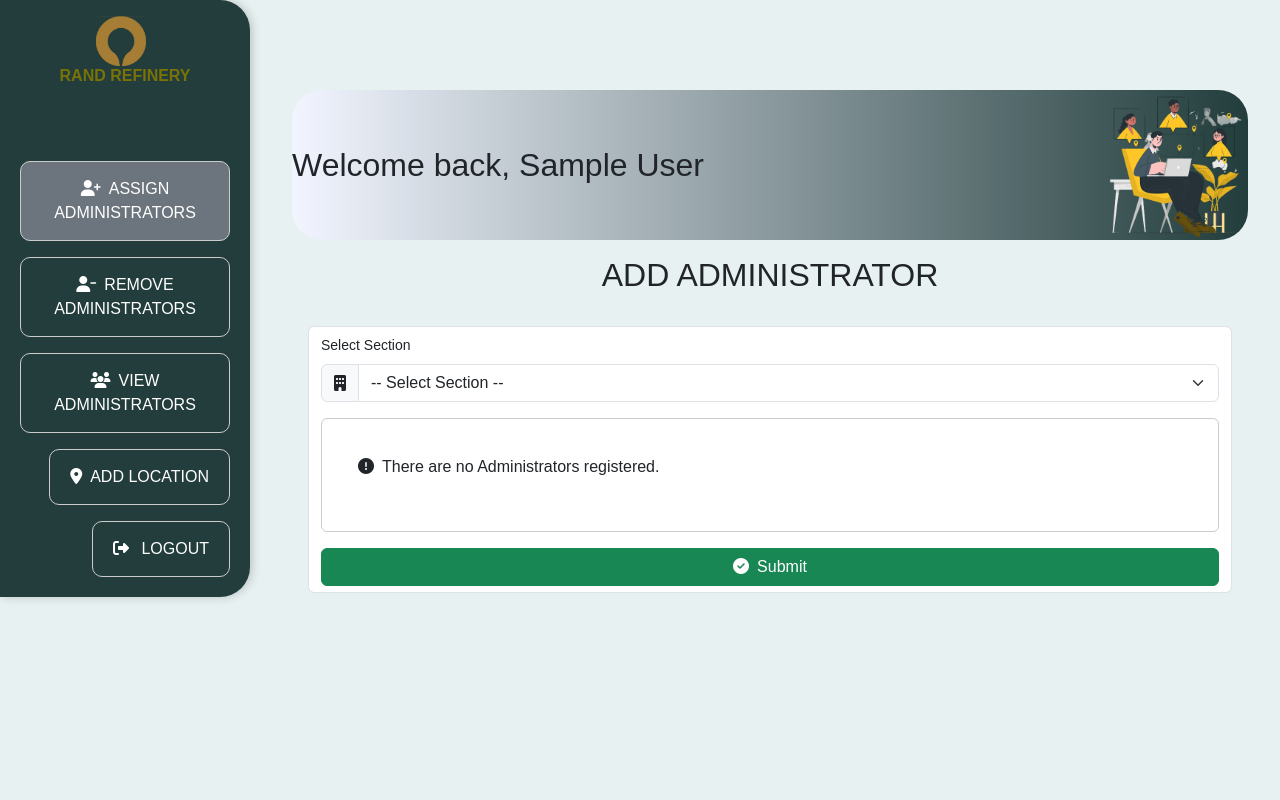
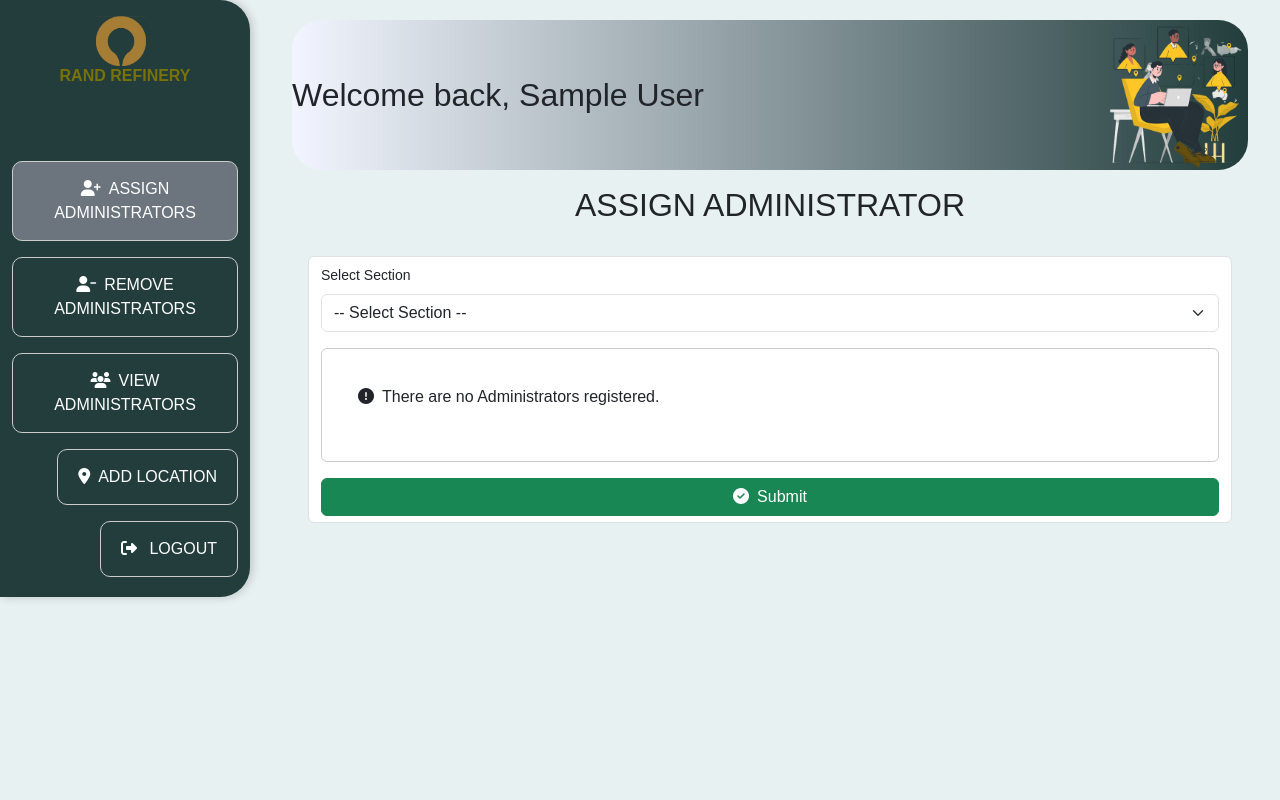
Before and after one commit to SamuelPudinyane/Refinery_2026_mobility, a Flask app: page /master_add in a window 1280 px wide. Run offline with Flask 3, Linux system fonts and the light colour scheme; the visitor is signed in with stand-in values (Sample User, id 1); data that the repository does not hold is empty; some libraries are stand-ins or nearby versions.

Commit message:
query added

```diff
--- a/dbqueries.py
+++ b/dbqueries.py
@@ -20,36 +20,36 @@ import os
 
 """
 
+def get_db_connection():
+    try:
+        # Use environment variables for connection parameters
+        conn = psycopg2.connect(
+            dbname="rand_refinary",
+            user="postgres",
+            password="Admin",
+            host="localhost",
+            port=5432
+        )
+        return conn
+    except Exception as e:
+        print(f"Error connecting to PostgreSQL database: {e}")
+        return None
+
+
 # def get_db_connection():
 #     try:
-#         # Use environment variables for connection parameters
 #         conn = psycopg2.connect(
-#             dbname="rand_refinary",
-#             user="postgres",
-#             password="Admin",
-#             host="localhost",
-#             port=5432
+#             dbname=os.getenv("DB_NAME", "randrefinerydb_hdcz"),
+#             user=os.getenv("DB_USER", "randrefinerydb_hdcz_user"),
+#             password=os.getenv("DB_PASSWORD", "NJY9sBdbbw3Sipd0gFGhHFjlLoiWnaaD"),
+#             host=os.getenv("DB_HOST", "dpg-cudl8flumphs73cpbcj0-a"),
+#             port=os.getenv("DB_PORT", "5432")
 #         )
+#         print("Database Connection Successful!")
 #         return conn
 #     except Exception as e:
-#         print(f"Error connecting to PostgreSQL database: {e}")
+#         print(f"Database Connection Error: {e}")
 #         return None
-
-
-def get_db_connection():
-    try:
-        conn = psycopg2.connect(
-            dbname=os.getenv("DB_NAME", "randrefinerydb_hdcz"),
-            user=os.getenv("DB_USER", "randrefinerydb_hdcz_user"),
-            password=os.getenv("DB_PASSWORD", "NJY9sBdbbw3Sipd0gFGhHFjlLoiWnaaD"),
-            host=os.getenv("DB_HOST", "dpg-cudl8flumphs73cpbcj0-a"),
-            port=os.getenv("DB_PORT", "5432")
-        )
-        print("Database Connection Successful!")
-        return conn
-    except Exception as e:
-        print(f"Database Connection Error: {e}")
-        return None
 
 
 
--- a/static/style/styles.css
+++ b/static/style/styles.css
@@ -9,7 +9,7 @@ body {
 
 
 /* Sidebar Navigation Links */
-.container-fluid.add-admin {
+.container-fluid {
     display: flex;
     flex-direction: column;
     justify-content: space-evenly; /* Evenly distribute space */
@@ -17,7 +17,7 @@ body {
     height: 100%; /* Ensure full height for proper spacing */
 }
 
-.container-fluid.add-admin a {
+.container-fluid a {
     display: block;             /* Makes the button full width */
     padding: 15px 20px;         /* Increase padding for height */
     font-size: 16px;            /* Adjust font size */
@@ -49,12 +49,13 @@ body {
 /* Content Section */
 .content-container {
     margin-left: 260px;
-    margin-top: 70px;
     padding: 20px;
     overflow-y: auto;
-    height: calc(100vh - 70px);
 }
-
+select#section {
+    max-height: 200px;
+    overflow-y: auto;
+}
 /* Cards */
 .card {
     border: 1px solid #ccc;
@@ -177,10 +178,9 @@ label {
 }
 .sidebar-content {
     width: 250px;
-    height: 100vh;
+    height: 100%;
     background: #223D3C;
     border-radius: 0 30px 30px 0;
-    padding: 20px;
     transition: transform 0.3s ease;
     overflow-y: auto;
     box-shadow: 2px 0 10px rgba(0,0,0,0.2);
@@ -190,7 +190,7 @@ label {
 /* Toggle Button Styles */
 .sidebar-toggle {
     position: fixed;
-    top: 80px;
+    top: 90px;
     left: 20px;
     z-index: 1100;
     background-color: #797206;
@@ -209,7 +209,7 @@ label {
     width: 100%;
     top: 60px; /* Adjust depending on navbar height */
     left: 0;
-    padding: 1rem;
+    padding: 2rem;
     box-shadow: 0 2px 10px rgba(0,0,0,0.2);
 }
 body.sidebar-open {
@@ -224,7 +224,7 @@ body.sidebar-open {
         display: block;
     }
     .sidebar-content {
-        transform: translateX(-100%);
+        transform: translateX(-110%);
         box-shadow: 2px 0 10px rgba(0,0,0,0.1);
     }
 
@@ -261,7 +261,7 @@ body.sidebar-open {
         margin-left: 290px !important;
     }
 
-    .container.add-admin a {
+    .container a {
         font-size: 14px;
         padding: 8px;
         margin: 20px;
@@ -310,7 +310,7 @@ body.sidebar-open {
         width: calc(100% - 110px);
     }
 
-    .container.add-admin a {
+    .container a {
         font-size: 12px;
         padding: 6px;
     }
@@ -384,9 +384,10 @@ body.sidebar-open {
         width: calc(100% - 70px);
     }
 
-    .container.add-admin a {
+    .container a {
         font-size: 10px;
         padding: 5px;
+        margin: 20px;
     }
 
     /* Buttons Adjust */
--- a/templates/admin_create_checklist.html
+++ b/templates/admin_create_checklist.html
@@ -39,7 +39,7 @@
 {% endblock %}
 
 {% block content %}
-<div class="container-fluid px-3 px-md-4">
+<div class="">
     <div class="d-flex flex-column flex-md-row align-items-center justify-content-between brand_images text-center text-md-start">
         <h2 class="my-3">Welcome back,
             {% if user %}
@@ -51,9 +51,9 @@
 
     <h2 class="text-center mb-4">CREATE CHECKLIST</h2>
 
-    <div class="container p-2">
+    <div class=" ">
         <div class="row justify-content-center">
-            <div class="col-12 col-md-10 col-lg-8">
+            <div class="col-12 col-md-10 col-lg-12">
                 <form class="form-control p-3" method="POST" action="/admin_create_checklist">
                     <!-- Filter Section -->
                     <div class="mb-3">
--- a/templates/admin_create_questions.html
+++ b/templates/admin_create_questions.html
@@ -100,7 +100,7 @@
                             <span class="input-group-text">
                                 <i class="fas fa-list-alt"></i>
                             </span>
-                            <select id="dropdown" name="question_type" class="form-select" required>
+                            <select id="dropdown" name="question_type" class="form-select" id="section" required>
                                 <option value="">-- Select Question Type --</option>
                                 <option value="text">Text</option>
                                 <option value="radio">Radio Buttons</option>
--- a/templates/base.html
+++ b/templates/base.html
@@ -7,6 +7,9 @@
     <link rel="stylesheet" href="https://cdn.jsdelivr.net/npm/bootstrap@5.3.0/dist/css/bootstrap.min.css">
     <link rel="stylesheet" href="https://cdnjs.cloudflare.com/ajax/libs/font-awesome/6.4.0/css/all.min.css">
     <link rel="stylesheet" href="{{ url_for('static', filename='style/styles.css') }}">
+    <link href="https://cdn.jsdelivr.net/npm/select2@4.1.0-rc.0/dist/css/select2.min.css" rel="stylesheet" />
+<script src="https://code.jquery.com/jquery-3.6.0.min.js"></script>
+<script src="https://cdn.jsdelivr.net/npm/select2@4.1.0-rc.0/dist/js/select2.min.js"></script>
 </head>
 <body>
 
@@ -21,8 +24,16 @@
     <div class="content-container">
         {% block content %}
         {% endblock %}
-    </div>
-
+    </div><!---
+   <script>
+    $(document).ready(function() {
+        $('#section').select2({
+            placeholder: "-- Select Section --",
+            width: '100%',
+            allowClear: true
+        });
+    });
+   </script>-->
     <script src="https://cdn.jsdelivr.net/npm/bootstrap@5.3.0/dist/js/bootstrap.bundle.min.js"></script>
 </body>
 </html>
--- a/templates/masterAdmin_addAdmin.html
+++ b/templates/masterAdmin_addAdmin.html
@@ -3,7 +3,7 @@
 {% block title %}ADD ADMINISTRATORS{% endblock %}
 
 {% block sidebar %}
-<div id="sidebar" class="sidebar-container">
+<div id="sidebar" class="sidebar-container ">
     <!-- Toggle Button (Visible only on mobile) -->
     <button id="sidebarToggle" class="sidebar-toggle d-lg-none" type="button">
         <i class="fas fa-bars"></i> Menu
@@ -38,7 +38,7 @@
 {% endblock %}
 
 {% block content %}
-    <div class="container">
+    <div class="container col-12 col-md-10 col-lg-12">
         <div class="d-flex flex-column flex-md-row align-items-center justify-content-between brand_images text-center text-md-start">
             <h2 class="my-3">Welcome back,
                 {% if user %}
@@ -47,7 +47,7 @@
             </h2>
             <img src="/static/images/freepik.png" width="150px" class="ms-md-auto mt-3 mt-md-0" />
         </div>
-        <h2 class="text-center my-3">ADD ADMINISTRATOR</h2>
+        <h2 class="text-center my-3">ASSIGN ADMINISTRATOR</h2>
         <div class="p-3">
           {% with messages = get_flashed_messages(with_categories=true) %}
                     {% if messages %}
@@ -67,10 +67,9 @@
                   <div class="mb-3">
                       <label class="form-label">Select Section</label>
                       <div class="input-group">
-                          <span class="input-group-text">
-                              <i class="fas fa-building"></i>
-                          </span>
+
                           <select class="form-select" name="section" id="section">
+
                               <option value="" disabled selected>-- Select Section --</option>
                               {% if plant_section %}
                                   {% for item in plant_section %}
@@ -141,5 +140,7 @@
             console.error('Sidebar elements not found');
         }
     });
+
+
     </script>
 {% endblock %}
--- a/templates/masterAdmin_removeAdmin.html
+++ b/templates/masterAdmin_removeAdmin.html
@@ -37,7 +37,7 @@
 {% endblock %}
 
 {% block content %}
-    <div class="container">
+    <div class="container col-12 col-md-10 col-lg-12">
         <div class="d-flex flex-column flex-md-row align-items-center justify-content-between brand_images text-center text-md-start">
             <h2 class="my-3">Welcome back,
                 {% if user %}
@@ -66,9 +66,7 @@
             <div class="mb-3">
                 <label class="form-label">Select Section</label>
                 <div class="input-group">
-                    <span class="input-group-text">
-                        <i class="fas fa-building"></i>
-                    </span>
+
                     <select class="form-select" name="section" id="section">
                         <option value="" disabled selected>-- Select Section --</option>
                         {% if plant_section %}
```
Also changed, not shown: templates/masterAdmin_viewAdmin.html (+3 -5 lines).
